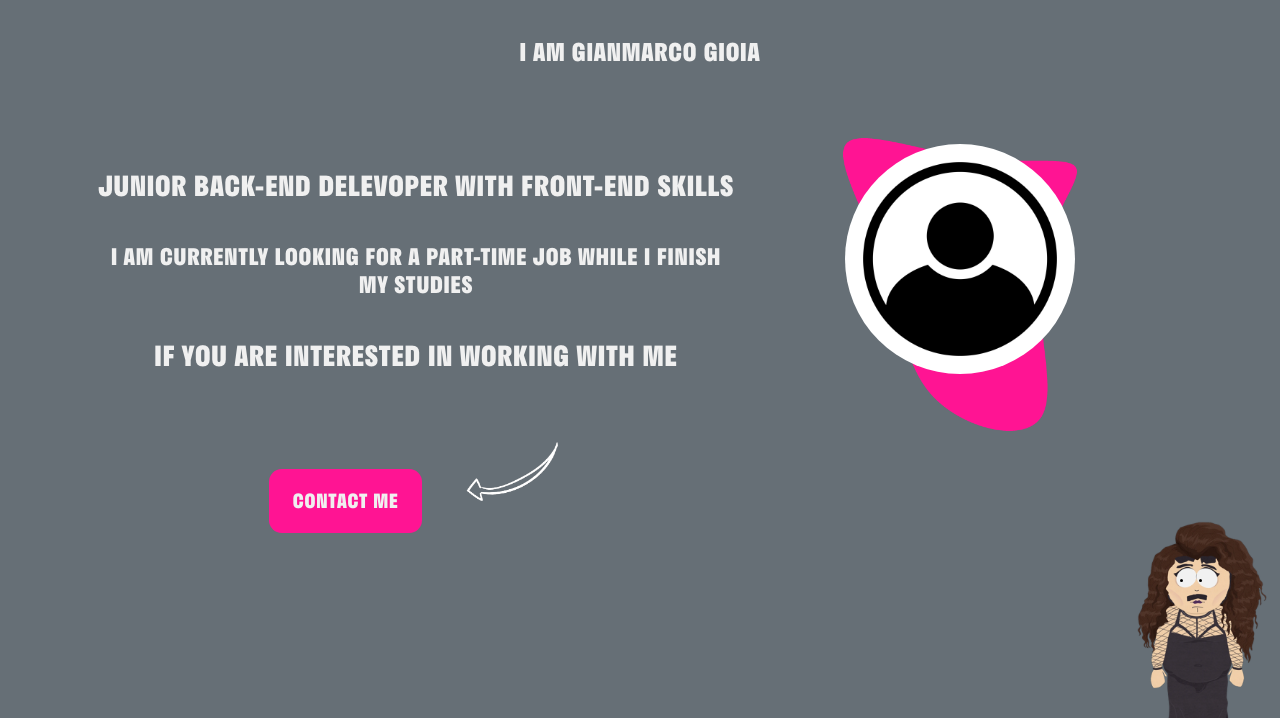
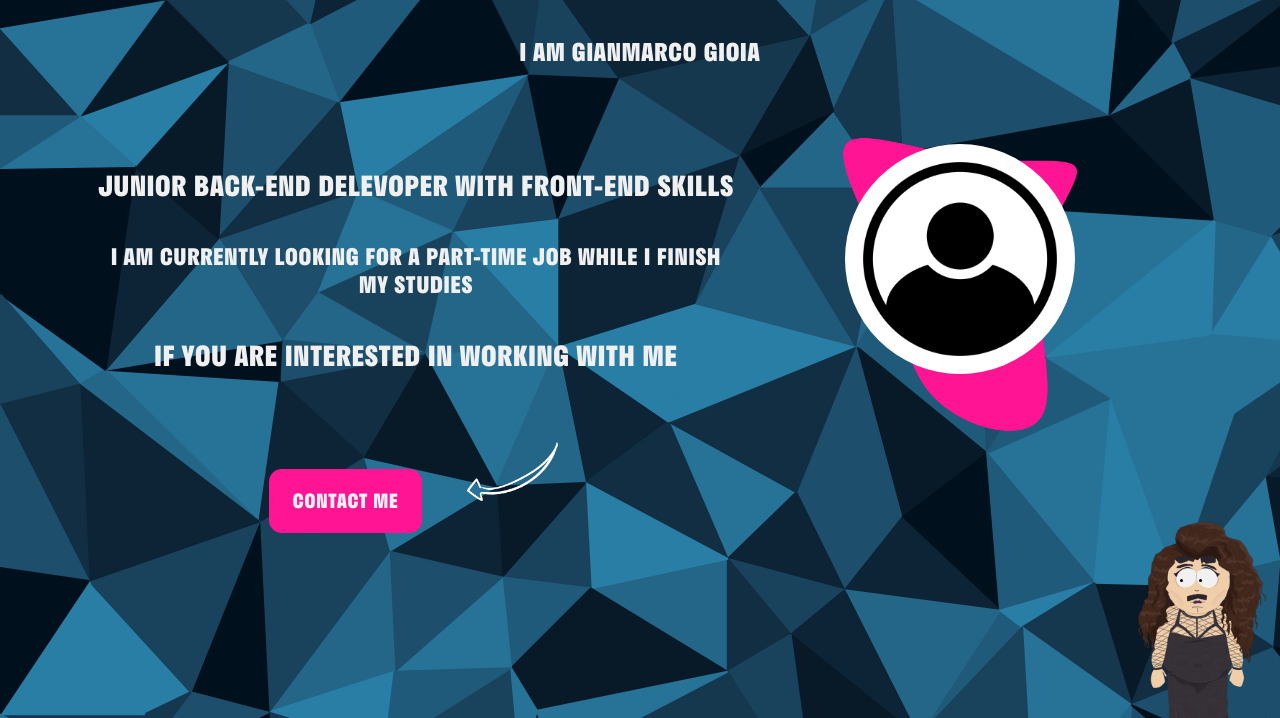
Before and after one commit to giammi02/Personal-website, a plain HTML site: page index.html in a window 1280 px wide. Shown: the part 119-837 px from the top of the page. Drawn offline with nearby package versions, Linux system fonts and the light colour scheme; files whose address does not match are found by name.

Commit message:
minor changes

```diff
--- a/assets/css/general/styles.scss
+++ b/assets/css/general/styles.scss
@@ -20,7 +20,7 @@ min-height: 100%;
 }
 
 body{
-  min-height: 100vh;
+  min-height: 100%;
   display: flex;
   flex-direction: column;
 }
@@ -60,10 +60,9 @@ section{
 .fixed-bg{
   position: fixed;
   top: 0;
-  bottom: 0;
+  bottom: -200px;
   left:0;
   right:0;
-  height:fit-content;
   background-image: url(/assets/img/bg-blue-vertical.svg);
   -webkit-background-size: cover;
   -moz-background-size: cover;
```
Also changed, not shown: assets/css/general/styles.css, 1 other file.
